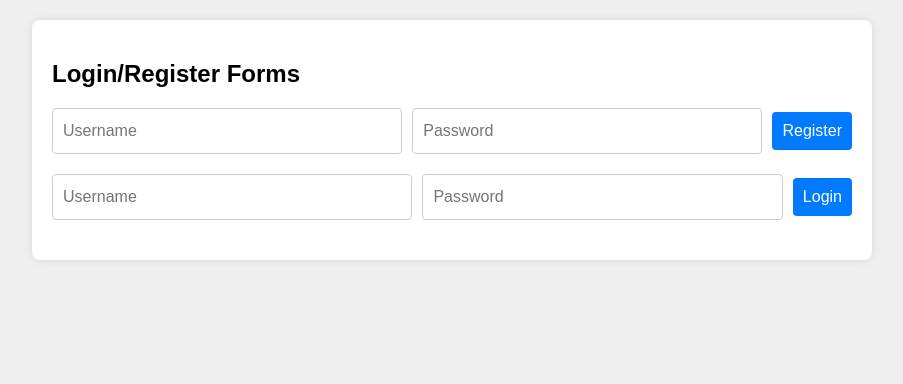
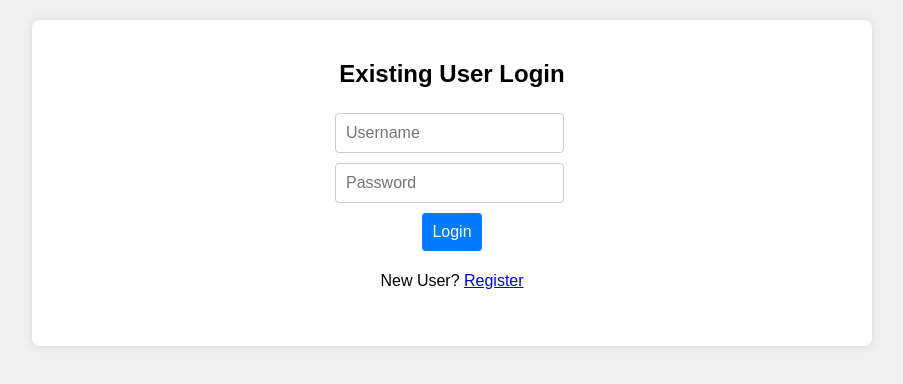
Before and after one commit to SumirVats2003/todos-app, a React (Vite) app in the folder frontend/: page / in a window 1280 px wide. Shown: the top 384 px of the page, without its empty margins (188-1091 px from the left). Built offline with nearby package versions, Linux system fonts and the light colour scheme.

Commit message:
Separated Login and Register Pages

```diff
--- a/frontend/package.json
+++ b/frontend/package.json
@@ -12,7 +12,8 @@
   "dependencies": {
     "axios": "^1.6.8",
     "react": "^18.2.0",
-    "react-dom": "^18.2.0"
+    "react-dom": "^18.2.0",
+    "react-router-dom": "^6.22.3"
   },
   "devDependencies": {
     "@types/react": "^18.2.66",
--- a/frontend/src/App.css
+++ b/frontend/src/App.css
@@ -37,6 +37,11 @@ body {
   margin-bottom: 20px;
 }
 
+.register-form,
+.login-form {
+  flex-direction: column;
+}
+
 input[type="text"],
 input[type="date"],
 input[type="password"],
@@ -45,6 +50,7 @@ button {
   font-size: 16px;
   border-radius: 4px;
   border: 1px solid #ccc;
+  margin: 5px;
 }
 
 input[type="text"],
--- a/frontend/src/App.jsx
+++ b/frontend/src/App.jsx
@@ -1,36 +1,19 @@
-import React, { useState } from "react";
+import React from "react";
 import "./App.css";
+import { BrowserRouter, Routes, Route } from "react-router-dom";
 import RegisterForm from "./Pages/RegisterForm";
-import LoginForm from "./Pages/LoginForm";
-import MainApp from "./Pages/MainApp";
-import LogoutButton from "./Components/LogoutButton";
+import Home from "./Pages/Home";
 
 function App() {
-  const [userId, setUserId] = useState(localStorage.getItem("userId"));
-
-  const handleLogin = (userId) => {
-    localStorage.setItem("userId", userId);
-    setUserId(userId);
-  };
-
   return (
-    <div className='container'>
-      {userId == null ? (
-        <div>
-          <h2>Login/Register Forms</h2>
-          <RegisterForm />
-          <LoginForm onLogin={handleLogin} />
-        </div>
-      ) : (
-        <>
-          <header>
-            <span>ToDos List</span>
-            <LogoutButton />
-          </header>
-          <MainApp />
-        </>
-      )}
-    </div>
+    <>
+      <BrowserRouter>
+        <Routes>
+          <Route exact path='/' element={<Home />}></Route>
+          <Route exact path='/register' element={<RegisterForm />}></Route>
+        </Routes>
+      </BrowserRouter>
+    </>
   );
 }
 
--- /dev/null
+++ b/frontend/src/Pages/Home.jsx
@@ -0,0 +1,26 @@
+import React, { useState } from "react";
+import LoginForm from "../Pages/LoginForm";
+import "../App.css";
+
+function Home() {
+  const [userId, setUserId] = useState(localStorage.getItem("userId"));
+
+  const handleLogin = (userId) => {
+    localStorage.setItem("userId", userId);
+    setUserId(userId);
+  };
+
+  return (
+    <div className='container'>
+      {userId == null ? (
+        <div>
+          <LoginForm onLogin={handleLogin} />
+        </div>
+      ) : (
+        <MainApp />
+      )}
+    </div>
+  );
+}
+
+export default Home;
--- a/frontend/src/Pages/LoginForm.jsx
+++ b/frontend/src/Pages/LoginForm.jsx
@@ -1,5 +1,6 @@
 import React, { useState } from "react";
 import axios from "axios";
+import { Link } from "react-router-dom";
 
 function LoginForm({ onLogin }) {
   const [username, setUsername] = useState("");
@@ -20,6 +21,7 @@ function LoginForm({ onLogin }) {
 
   return (
     <div className='login-form'>
+      <h2>Existing User Login</h2>
       <input
         type='text'
         placeholder='Username'
@@ -33,6 +35,9 @@ function LoginForm({ onLogin }) {
         onChange={(e) => setPassword(e.target.value)}
       />
       <button onClick={handleLogin}>Login</button>
+      <p>
+        New User? <Link to='/register'>Register</Link>
+      </p>
     </div>
   );
 }
--- a/frontend/src/Pages/MainApp.jsx
+++ b/frontend/src/Pages/MainApp.jsx
@@ -1,6 +1,7 @@
 import React, { useState, useEffect } from "react";
 import axios from "axios";
 import "../App.css";
+import LogoutButton from "../Components/LogoutButton";
 
 function MainApp() {
   const [userId, setUserId] = useState(localStorage.getItem("userId"));
@@ -106,6 +107,10 @@ function MainApp() {
 
   return (
     <>
+      <header>
+        <span>ToDos List</span>
+        <LogoutButton />
+      </header>
       <div className='form-container'>
         <input
           type='text'
--- a/frontend/src/Pages/RegisterForm.jsx
+++ b/frontend/src/Pages/RegisterForm.jsx
@@ -1,5 +1,6 @@
 import React, { useState } from "react";
 import axios from "axios";
+import { Link } from "react-router-dom";
 
 function RegisterForm({ onRegister }) {
   const [username, setUsername] = useState("");
@@ -19,7 +20,9 @@ function RegisterForm({ onRegister }) {
   };
 
   return (
+    <div className='container'>
       <div className='register-form'>
+        <h2>New User Registeration</h2>
         <input
           type='text'
           placeholder='Username'
@@ -33,6 +36,10 @@ function RegisterForm({ onRegister }) {
           onChange={(e) => setPassword(e.target.value)}
         />
         <button onClick={handleRegister}>Register</button>
+        <p>
+          Existing User? <Link to='/'>Login</Link>
+        </p>
+      </div>
     </div>
   );
 }
```
Also changed, not shown: 1 other file (tests, documents, lock files or other folders). Lines whose indentation alone changed are shown as unchanged.
